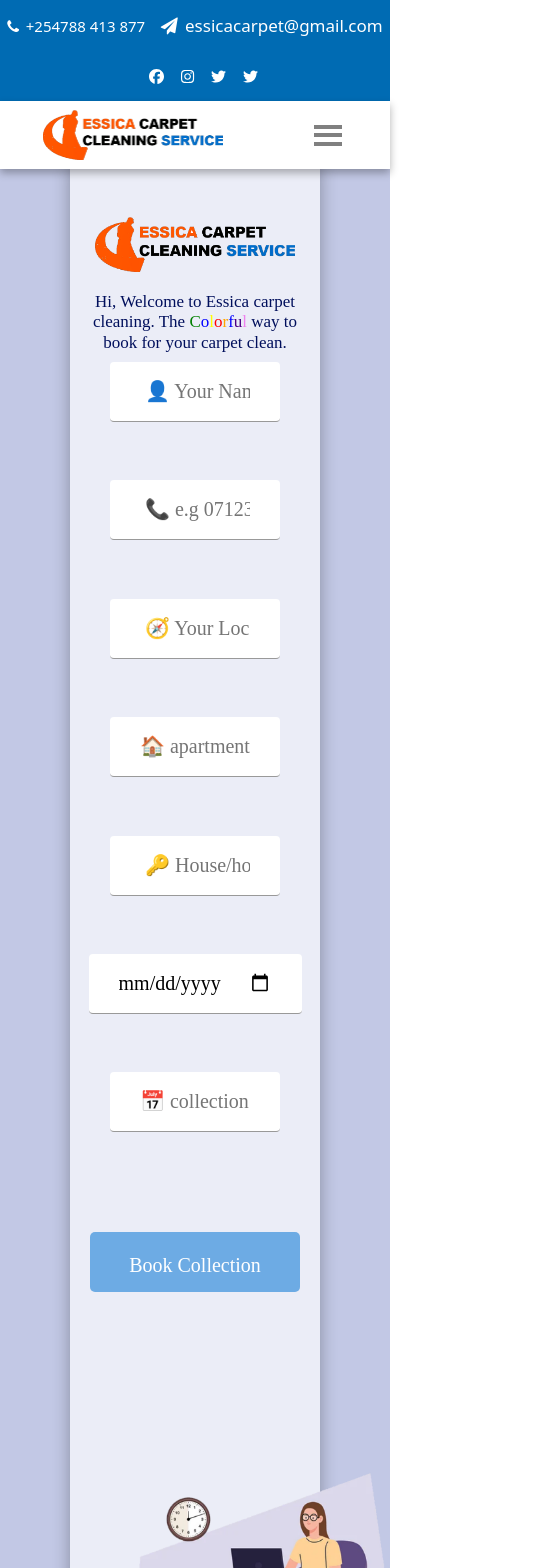
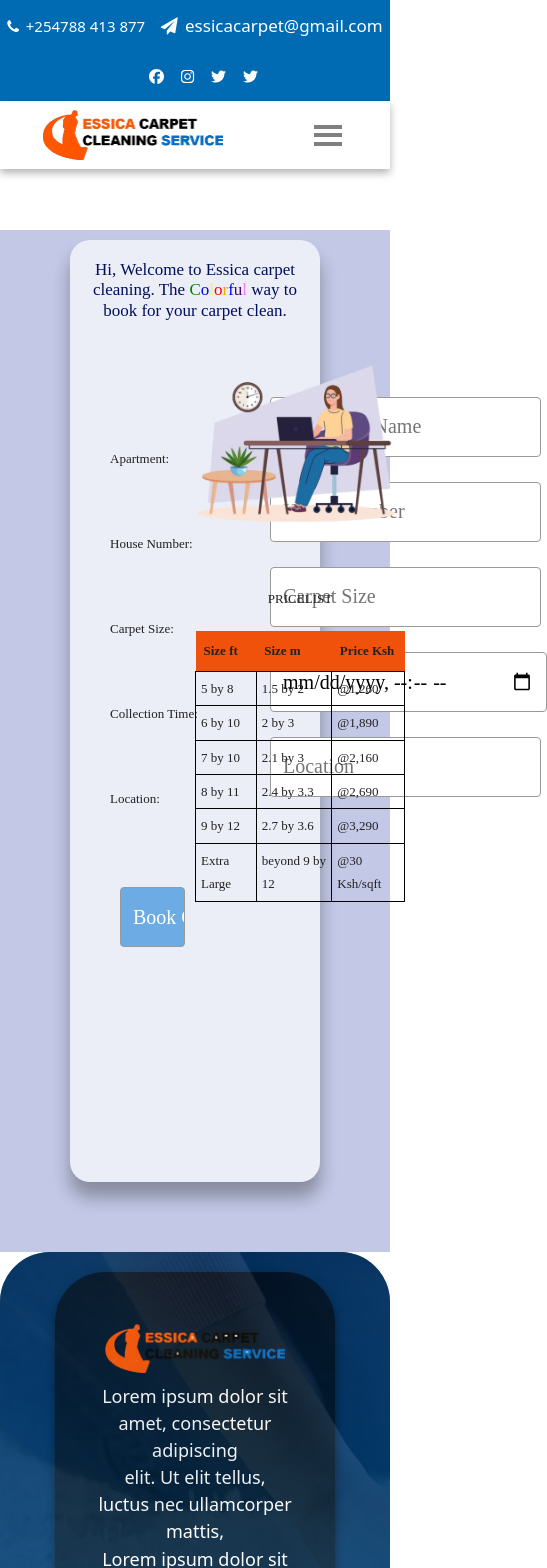
Before and after one commit to Tracy-miranja/essica-carpet-cleaning, a React (Vite) app: page /booking in a window 390 px wide. Shown: the top 1568 px of the page, 547 px wide, since content can reach past the window. Built offline with nearby package versions, Linux system fonts and the light colour scheme.

Commit message:
Update Booking to post to endpoint
Add booking functionality
Add some css

```diff
--- a/src/components/Bookings/booking.css
+++ b/src/components/Bookings/booking.css
@@ -6,141 +6,154 @@
     font-weight: 400;
     font-family: Poppins;
     padding: 70px;
-    padding-top: 10px;
+    padding-top: 10px; /* You might need to increase this value */
+    margin-top: 100px; /* Adjust this value to push the container below the navbar */
+    z-index: 2;
+    height: auto;
+    width: 100%;
 }
 
-.booking-container {
-    z-index: 2;
-    height: 150vh;
-    width: 100%;
-    top: 0;
-    left: 0;
-
+.container {
+    display: flex;
+    flex-direction: column;
+    align-items: center;
+    max-width: 100%;
+    margin: 0 auto;
+    background-color: #EBEDF7;
+    border-radius: 20px;
+    box-shadow: 0 15px 16.83px 0.17px rgba(0, 0, 0, 0.3);
+    padding: 20px;
 }
 
 .signup-content {
-    padding: 75px 0;
+    width: 50%; /* Full width */
+}
+
+.signup-image {
+    width: 40%; /* Adjust the width as needed */
+    /* Align the image to the center of its container if desired */
+    display: flex;
+    justify-content: center;
+    align-items: center;
+}
+.signup-content {
+    display: flex; /* Use flexbox to lay out children side by side */
+    align-items: start; /* Align items to the start (top) */
+    justify-content: space-between; /* Space between form and image */
+    width: 100%; /* Full width of container */
+}
+.register-form{
+    padding-top: 10px; /* You might need to increase this value */
+    margin-top: 100px; /* Adjust this value to push the container below the navbar */
+}
+.form-title {
+    width: 100%; /* Full width */
+    text-align: center; /* Center the title */
+}
+
+.signup-form {
+    width: 50%; /* Full width of the container */
+    margin-bottom: 150px;
 }
 
 .form-group {
-    margin-bottom: 25px;
+    display: flex;
+    justify-content: space-between; /* Space between label and input */
+    align-items: center;
+    margin-bottom: 15px;
+    width: 100%; /* Full width */
 }
 
-  .booking-container.active {
-    display: block;
+.form-group label {
+    width: 20%; /* Fixed width for labels */
+    min-width: 150px; /* Minimum width */
+    text-align: left;
 }
 
-
-.container {
-    display: flex;
-    flex-direction: row;
-    width: 70%;
-    max-width: 100%;
-    background-color: #EBEDF7;
-    border-radius: 20px;
-    box-shadow: 0px 15px 16.83px 0.17px rgba(0, 0, 0, 0.3);
-    padding: 20px;
-    padding-top: 2px;
-
-}
-
-input {
-    width: 100%;
-    display: block;
-    border: none;
-    border-bottom: 1px solid #999;
-    padding: 6px 30px;
-    font-family: Poppins;
-    box-sizing: border-box;
+.form-group input {
+    flex-grow: 1; /* Allow input to grow and fill space */
+    margin-left: 10px; /* Space between label and input */
+    border: 1px solid #999;
+    border-radius: 4px;
+    padding: 6px 12px;
 }
 
 .form-submit {
-    display: inline-block;
+    width: 100%; /* Full width button */
     background: #6dabe4;
     color: #fff;
-    border-bottom: none;
-    width: auto;
-    padding: 15px 39px;
     border-radius: 5px;
-    -moz-border-radius: 5px;
-    -webkit-border-radius: 5px;
-    -o-border-radius: 5px;
-    -ms-border-radius: 5px;
+    padding: 15px;
     margin-top: 25px;
     cursor: pointer;
 }
 
-.signup-content{
-    display: flex;
-    flex-direction: row;
-    align-items: center;
-    justify-content: space-around;
-    gap: 50px;
+.signup-image {
+    display: flex; /* Use flexbox for layout */
+    flex-direction: column; /* Stack children vertically */
+    align-items: center; /* Center items horizontally */
+    width: 40%; /* Adjust the width as needed */
+    margin-left: 20px; /* Add some space from the form */
 }
 
-.signup {
-    margin-bottom: 150px;
+.signup-image figure {
+    margin: 0; /* Remove default margin */
+    width: 100%; /* Full width of its container */
+    display: flex; /* Use flexbox for image */
+    justify-content: center; /* Center the image horizontally */
+    height: 240px;
 }
 
-
-.signup-form{
-    width: 40%;
+.signup-image img {
+    max-width: 350px; /* Maximum width of the image */
+    width: 100%; /* Scale image to fit container */
+    height: auto; /* Maintain aspect ratio */
 }
 
-@media (max-width: 768px) {
-    .booking-container {
-        height: 350vh;
-        display: flex;
-        flex-direction: column;
+.pricelist {
+    margin-top: 20px; /* Space above the price list */
+    text-align: center; /* Center text */
+    width: 100%; /* Full width */
 }
 
-    .container {
-        width: 100%;
-        display: flex;
-        flex-direction: column;
+.price-table {
+    width: 100%; /* Full width */
+    margin-top: 10px; /* Space above the table */
 }
 
-    .signup-content {
-        width: 100%;
-        display: flex;
-        flex-direction: column;
+.icons {
+    list-style: none; /* Remove default list styling */
+    padding: 0; /* Remove default padding */
+    display: flex; /* Use flexbox for layout */
+    flex-direction: column; /* Stack icons vertically */
+    align-items: center; /* Center items */
+    width: 100%; /* Full width */
+    margin-top: 20px; /* Space above icons */
 }
 
-    .signup-form{
-        width: 100%;
-    }
-    .signup-image{
-        width: 100%;
+.icons li {
+    margin-bottom: 10px; /* Space between each icon */
 }
 
-    .icons{
-        display: flex;
-        flex-direction: row;
-        align-items: center;
-        justify-content: center;
-        margin-top: 10px;
-        color: #222;
-    }
-    .label{
-        color: black;
-        margin-right: 10px;
+.success-message {
+    color: green; /* Green text color */
+    font-size: 1.5em; /* Bigger font size */
+    text-align: center; /* Centered text */
+    margin-top: 20px; /* Space above the message */
+    margin-bottom: 20px; /* Space below the message */
+    width: 100%; /* Full width */
 }
 
-    .copyright{
-        color: black;
+/* Adjust styles for responsive design as needed */
+@media (max-width: 768px) {
+    .signup-image {
+        width: 100%; /* Full width on smaller screens */
+        margin-left: 0; /* No margin on smaller screens */
+    }
+
+    .form-group label {
+        width: 30%; /* Increase label width on smaller screens */
     }
 }
 
-@media (max-width: 1198px) {
-    .booking-container {
-        height: 250vh;
-        display: flex;
-        flex-direction: column;
-        width: 100%;
-    }
-
-    .container {
-        width: 100%;
-    }
-
-}
+/* Add other responsive adjustments as needed */
--- a/src/components/Bookings/booking.jsx
+++ b/src/components/Bookings/booking.jsx
@@ -1,61 +1,64 @@
 import './Booking.css';
-import logo from "../Navbar/logo.png";
 import worker from "../Bookings/worker2.png";
-import { FaFacebook, FaInstagram, FaEnvelope } from 'react-icons/fa';
 import { useState } from 'react';
 import { useDispatch } from 'react-redux';
-import { makeBookings } from '../../store/actions/bookingActions';
+import { addBooking } from '../../store/bookingSlice';
 
 const Booking = () => {
+  const userId = localStorage.getItem('userId'); // Retrieve user ID from local storage
   const dispatch = useDispatch();
   const [bookingData, setBookingData] = useState({
-    clientname: '',
-    clientphone: '',
-    location: '',
-    apartmentname: '',
-    housenumber: '',
-    collectionday: '',
-    collectiontime: '',
+    customer_ID: userId,
+    apartment: '',
+    houseNumber: '',
+    carpetSize: '',
+    collectionTime: '',
+    location: ''
   });
   const [bookingSuccess, setBookingSuccess] = useState(false);
+  const [error, setError] = useState('');
 
    const handleBooking = async (e) => {
     e.preventDefault();
+    // Check if all fields are filled
+    if (Object.values(bookingData).some(field => field.trim() === '')) {
+      setError('Please fill in all fields.');
+      setTimeout(() => setError(''), 3000);
+      return;
+    }
+
+
 
      try {
-      dispatch(makeBookings(bookingData));
+      await dispatch(addBooking(bookingData));
       setBookingSuccess(true);
       setBookingData({
-        clientname: '',
-        clientphone: '',
-        location: '',
-        apartmentname: '',
-        housenumber: '',
-        collectionday: '',
-        collectiontime: '',
+        customer_ID: userId,
+        apartment: '',
+        houseNumber: '',
+        carpetSize: '',
+        collectionTime: '',
+        location: ''
       });
     } catch (error) {
       console.error('Booking failed:', error);
-      console.error(error);
+      setError('Booking failed. Please try again.');
+      setTimeout(() => setError(''), 3000);
     }
   };
 
+  const handleInputChange = (e) => {
+    setBookingData({ ...bookingData, [e.target.name]: e.target.value });
+  };
 
   return (
     <>
       <div className="booking-container">
         {bookingSuccess ? (
-          <p>Booking successful! You will receive a call from Essica Carpet Cleaning.</p>
+          <p className="success-message">Booking successful! You will receive a call from Essica Carpet Cleaning.</p>
         ) : (
           <section className="signup">
             <div className="container">
-              <div className="signup-content">
-                <div className="signup-form">
-                  <div>
-                    <center>
-                      <img src={logo} alt="Welcome image" style={{ width: "200px", marginBottom: "20px" }} />
-                    </center>
-                  </div>
             <h3 className="form-title">
                     <span style={{ color: '#000F5C' }}>
                       Hi, Welcome to Essica carpet cleaning. The
@@ -72,114 +75,34 @@ const Booking = () => {
                       way to book for your carpet clean.
                     </span>
                   </h3>
-                  <form
-                    onSubmit={handleBooking}
-                    autoComplete="off"
-                    method="post"
-                    className="register-form"
-                    id="register-form"
-                  >
+              <div className="signup-content">
+
+                <div className="signup-form">
+
+                {error && <p className="error-message">{error}</p>} {/* Display error message here */}
+                  <form onSubmit={handleBooking} autoComplete="off" className="register-form">
                 <div className="form-group">
-                      <label htmlFor="clientname">
-                        <i className="zmdi zmdi-account material-icons-name"></i>
-                      </label>
-                      <input
-                        type="text"
-                        name="clientname"
-                        id="clientname"
-                        placeholder=" &#128100; Your Name"
-                        required=""
-                        value={bookingData.clientname}
-                        onChange={(e) => setBookingData({ ...bookingData, clientname: e.target.value })}
-                      />
+                  <label htmlFor="apartment">Apartment:</label>
+                  <input type="text" name="apartment" value={bookingData.apartment} onChange={handleInputChange} placeholder="Apartment Name" />
                 </div>
-
                 <div className="form-group">
-                      <label htmlFor="phone"><i className="zmdi zmdi-phone material-icons-name"></i></label>
-                      <input
-                        type="text"
-                        name="clientphone"
-                        id="clientphone"
-                        placeholder=" &#128222; e.g 0712345678"
-                        required=""
-                        value={bookingData.clientphone}
-                        onChange={(e) => setBookingData({ ...bookingData, clientphone: e.target.value })}
-                      />
+                  <label htmlFor="houseNumber">House Number:</label>
+                  <input type="text" name="houseNumber" value={bookingData.houseNumber} onChange={handleInputChange} placeholder="House Number" />
                 </div>
-
                 <div className="form-group">
-                      <label htmlFor="location"><i className="zmdi zmdi-my-location material-icons-name"></i></label>
-                      <input
-                        type="text"
-                        name="location"
-                        id="location"
-                        placeholder=" 🧭 Your Location/town"
-                        required=""
-                        value={bookingData.location}
-                        onChange={(e) => setBookingData({ ...bookingData, location: e.target.value })}
-                      />
+                  <label htmlFor="carpetSize">Carpet Size:</label>
+                  <input type="text" name="carpetSize" value={bookingData.carpetSize} onChange={handleInputChange} placeholder="Carpet Size" />
                 </div>
-
                 <div className="form-group">
-                      <label htmlFor="apartmentname"><i className="zmdi zmdi-home material-icons-name"></i></label>
-                      <input
-                        type="text"
-                        name="apartmentname"
-                        id="apartmentname"
-                        placeholder="&#127968; apartment/estate name"
-                        required=""
-                        value={bookingData.apartmentname}
-                        onChange={(e) => setBookingData({ ...bookingData, apartmentname: e.target.value })}
-                      />
+                  <label htmlFor="collectionTime">Collection Time:</label>
+                  <input type="datetime-local" name="collectionTime" value={bookingData.collectionTime} onChange={handleInputChange} />
                 </div>
-
                 <div className="form-group">
-                      <label htmlFor="housenumber"><i className="zmdi zmdi-key material-icons-name"></i></label>
-                      <input
-                        type="text"
-                        name="housenumber"
-                        id="housenumber"
-                        required=""
-                        placeholder=" 🔑 House/home number"
-                        value={bookingData.housenumber}
-                        onChange={(e) => setBookingData({ ...bookingData, housenumber: e.target.value })}
-                      />
+                  <label htmlFor="location">Location:</label>
+                  <input type="text" name="location" value={bookingData.location} onChange={handleInputChange} placeholder="Location" />
                 </div>
-
-                    <div className="form-group">
-                      <label htmlFor="collectionday"><i className="zmdi zmdi-calendar material-icons-name"></i></label>
-                      <input
-                        type="date"
-                        name="collectionday"
-                        required=""
-                        id="collectionday"
-                        placeholder="📅 collection day"
-                        value={bookingData.collectionday}
-                        onChange={(e) => setBookingData({ ...bookingData, collectionday: e.target.value })}
-                      />
-                    </div>
-
-                    <div className="form-group">
-                      <label htmlFor="collectiontime"><i className="zmdi zmdi-time material-icons-name"></i></label>
-                      <input
-                        type="text"
-                        name="collectiontime"
-                        id="collectiontime"
-                        required=""
-                        placeholder="📅 collection time btwn 9:00am - 6:30pm"
-                        value={bookingData.collectiontime}
-                        onChange={(e) => setBookingData({ ...bookingData, collectiontime: e.target.value })}
-                      />
-                    </div>
-
                 <div className="form-group form-button">
-                      <input
-                        type="submit"
-                        name="btn_startcollections"
-                        id="signup"
-                        className="form-submit"
-                        value="Book Collection"
-                      />
+                  <input type="submit" className="form-submit" value="Book Collection" />
                 </div>
               </form>
                 </div>
@@ -188,7 +111,7 @@ const Booking = () => {
                   <figure>
                     <img src={worker} alt="Sign up image" style={{ width: "350px" }} />
                   </figure>
-                  <p>PRICELIST</p>
+                  <p className="pricelist">PRICELIST</p>
                   <table className="price-table">
                     <thead style={{ backgroundColor: "#F0520B" }}>
                       <tr style={{ backgroundColor: "#F0520B" }}>
@@ -231,49 +154,7 @@ const Booking = () => {
                     </tbody>
                   </table>
 
-                  <ul className="icons">
-                    <li>
-                      <a
-                        href="https://www.facebook.com/your-facebook-page"
-                        className="icon alt"
-                        target="_blank"
-                        rel="noopener noreferrer"
-                      >
-                        <FaFacebook style={{ color: "blue", fontSize: "18px", marginRight: "6px" }} />
-                        <span className="label">Facebook</span>
-                      </a>
-                    </li>
-                    <li>
-                      <a
-                        href="https://www.instagram.com/your-instagram-account"
-                        className="icon alt"
-                        target="_blank"
-                        rel="noopener noreferrer"
-                      >
-                        <FaInstagram style={{ color: "blue", fontSize: "18px", marginRight: "6px" }} />
-                        <span className="label">Instagram</span>
-                      </a>
-                    </li>
-                    <li>
-                      <a
-                        href="mailto:your-email@example.com"
-                        className="icon alt"
-                        target="_blank"
-                        rel="noopener noreferrer"
-                      >
-                        <FaEnvelope style={{ color: "blue", fontSize: "18px", marginRight: "6px" }} />
-                        <span className="label">Email</span>
-                      </a>
-                    </li>
-                  </ul>
 
-                  <ul className="copyright">
-                    <li>© Essica T&amp;C applies</li>
-                    <li>
-                      Design:{' '}
-                      <a href="#">Essica CARPET CLEANERS - +254-788-413-877</a>
-                    </li>
-                  </ul>
                 </div>
               </div>
             </div>
--- /dev/null
+++ b/src/store/bookingSlice.js
@@ -0,0 +1,66 @@
+import { createSlice, createAsyncThunk } from '@reduxjs/toolkit';
+import axios from 'axios';
+
+const initialState = {
+    bookings: [],
+    status: 'idle', // 'idle' | 'loading' | 'succeeded' | 'failed'
+    error: null,
+  };
+
+  const bookingSlice = createSlice({
+    name: 'booking',
+    initialState,
+    reducers: {},
+    extraReducers(builder) {
+      builder
+        .addCase(fetchBookings.pending, (state) => {
+          state.status = 'loading';
+        })
+        .addCase(fetchBookings.fulfilled, (state, action) => {
+          state.status = 'succeeded';
+          state.bookings = action.payload;
+        })
+        .addCase(fetchBookings.rejected, (state, action) => {
+          state.status = 'failed';
+          state.error = action.error.message;
+        })
+        .addCase(addBooking.fulfilled, (state, action) => {
+          state.bookings.push(action.payload);
+        })
+        .addCase(updateBooking.fulfilled, (state, action) => {
+          const index = state.bookings.findIndex(booking => booking._id === action.payload._id);
+          state.bookings[index] = action.payload;
+        })
+        .addCase(deleteBooking.fulfilled, (state, action) => {
+          state.bookings = state.bookings.filter(booking => booking._id !== action.payload);
+        });
+    },
+  });
+
+
+
+// Async thunk for fetching bookings
+export const fetchBookings = createAsyncThunk('booking/fetchBookings', async () => {
+  const response = await axios.get('https://cerulean-donkey-fez.cyclic.app/bookings');
+  return response.data;
+});
+
+// Async thunk for adding a booking
+export const addBooking = createAsyncThunk('booking/addBooking', async (bookingData) => {
+  const response = await axios.post('https://cerulean-donkey-fez.cyclic.app/bookings', bookingData);
+  return response.data;
+});
+
+// Async thunk for updating a booking
+export const updateBooking = createAsyncThunk('booking/updateBooking', async ({ id, bookingData }) => {
+  const response = await axios.put(`https://cerulean-donkey-fez.cyclic.app/bookings/${id}`, bookingData);
+  return response.data;
+});
+
+// Async thunk for deleting a booking
+export const deleteBooking = createAsyncThunk('booking/deleteBooking', async (id) => {
+  await axios.delete(`https://cerulean-donkey-fez.cyclic.app/bookings/${id}`);
+  return id;
+});
+
+export default bookingSlice.reducer;
--- a/src/store/store.js
+++ b/src/store/store.js
@@ -1,10 +1,11 @@
-// store.js
 import { configureStore } from "@reduxjs/toolkit";
 import customerReducer from './customerSlice'; // Adjust the path as necessary
+import bookingReducer from './bookingSlice'; // Import the booking reducer
 
 const store = configureStore({
   reducer: {
     customer: customerReducer,
+    booking: bookingReducer, // Add the booking reducer
   },
   // Other configuration options can be added here
 });
```
Lines whose indentation alone changed are shown as unchanged.
